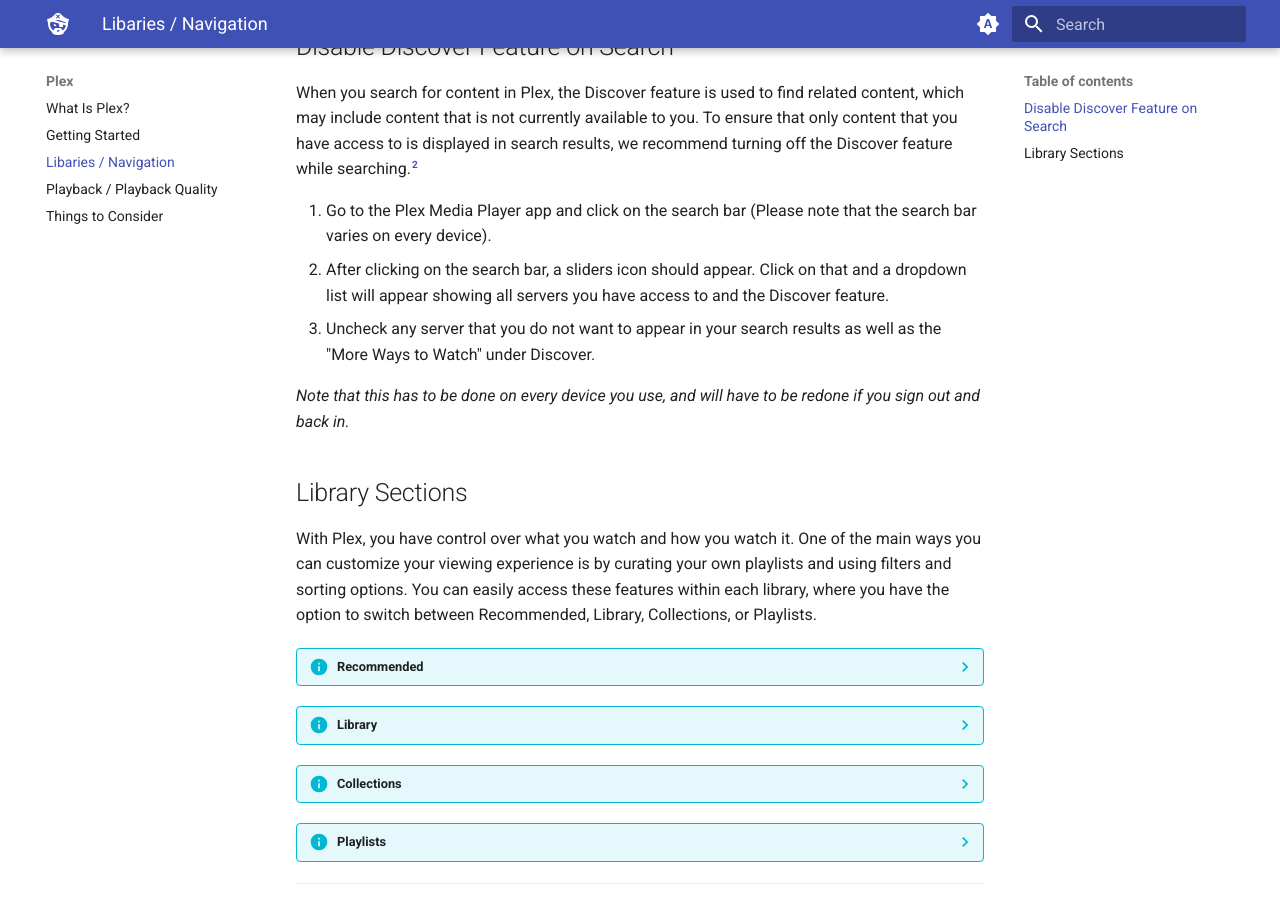
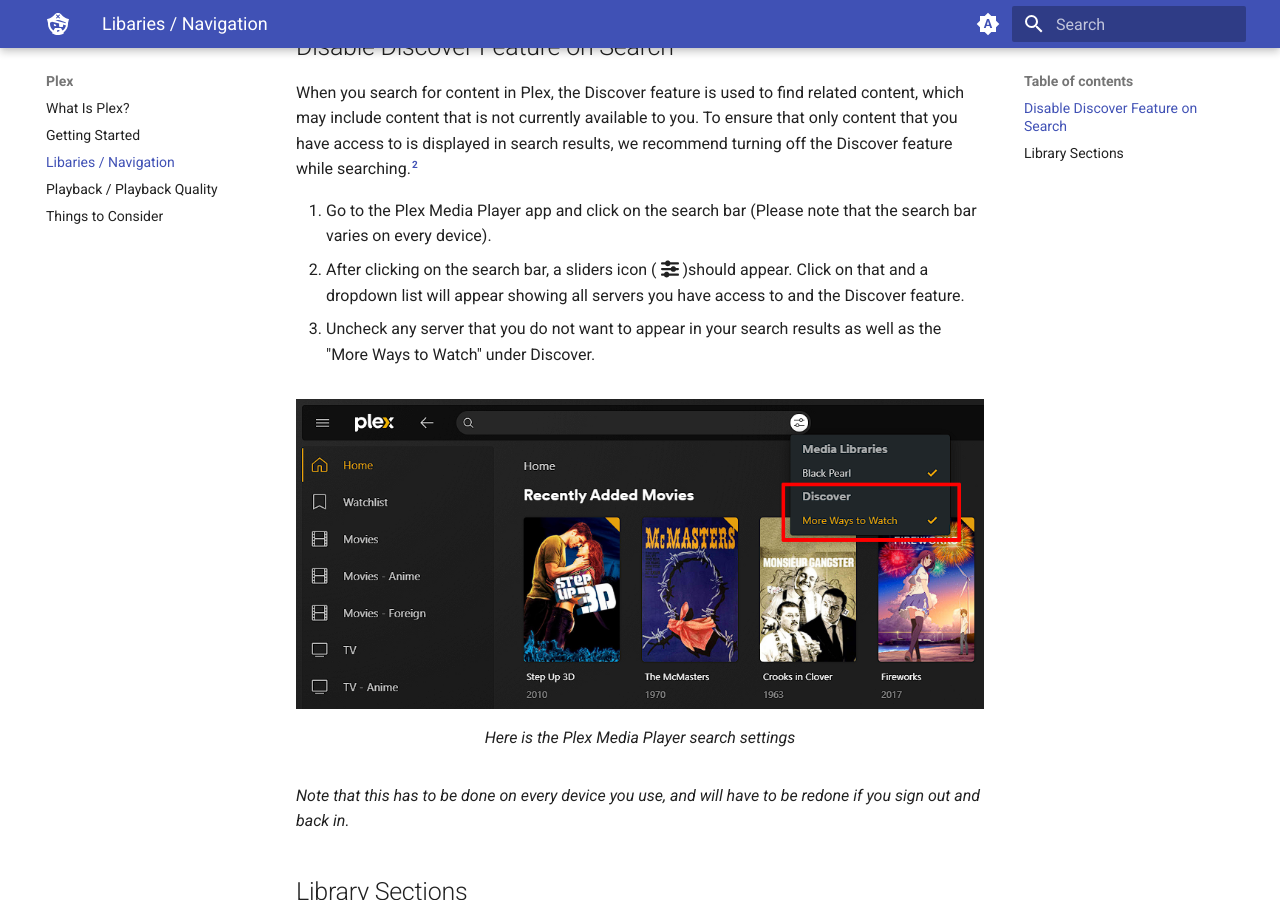
Before and after one commit to neomedia6989/docs-2, an MkDocs documentation site: the page built from docs/plex/libraries.md, in a window 1280 px wide and 900 px high, scrolled down 695 px. Built offline with MkDocs 1.6.1 and Material for MkDocs 9.7.7, drawn with Linux system fonts in a browser that asks for light colours.

Commit message:
Update libraries.md

```diff
--- a/docs/plex/libraries.md
+++ b/docs/plex/libraries.md
@@ -11,8 +11,13 @@
 When you search for content in Plex, the Discover feature is used to find related content, which may include content that is not currently available to you. To ensure that only content that you have access to is displayed in search results, we recommend turning off the Discover feature while searching.[^2]
 
 1. Go to the Plex Media Player app and click on the search bar (Please note that the search bar varies on every device).
-2. After clicking on the search bar, a sliders icon should appear. Click on that and a dropdown list will appear showing all servers you have access to and the Discover feature.
+2. After clicking on the search bar, a sliders icon ( :fontawesome-solid-sliders: )should appear. Click on that and a dropdown list will appear showing all servers you have access to and the Discover feature.
 3. Uncheck any server that you do not want to appear in your search results as well as the "More Ways to Watch" under Discover.
+
+<figure markdown>
+![(../media/discover_search.png "Uncheck More Ways to Watch")](https://docs.blackbeard.media/media/discover_search.png){ width=750 }
+    <figcaption>Here is the Plex Media Player search settings</figcaption>
+</figure>
 
 *Note that this has to be done on every device you use, and will have to be redone if you sign out and back in.*
 
```
